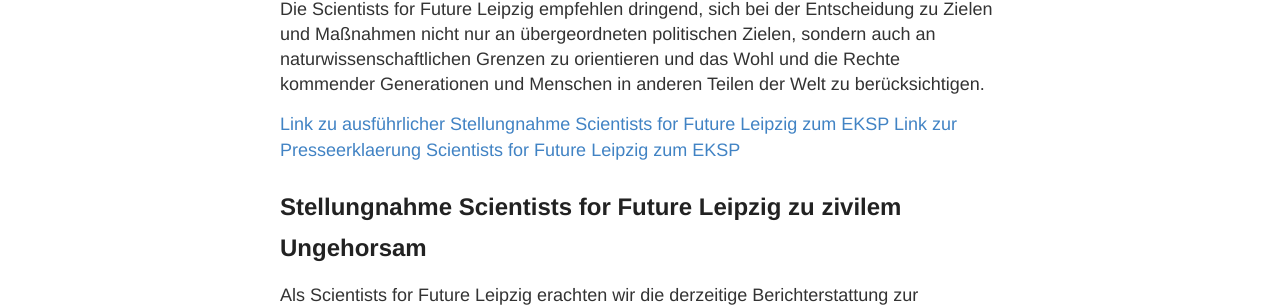
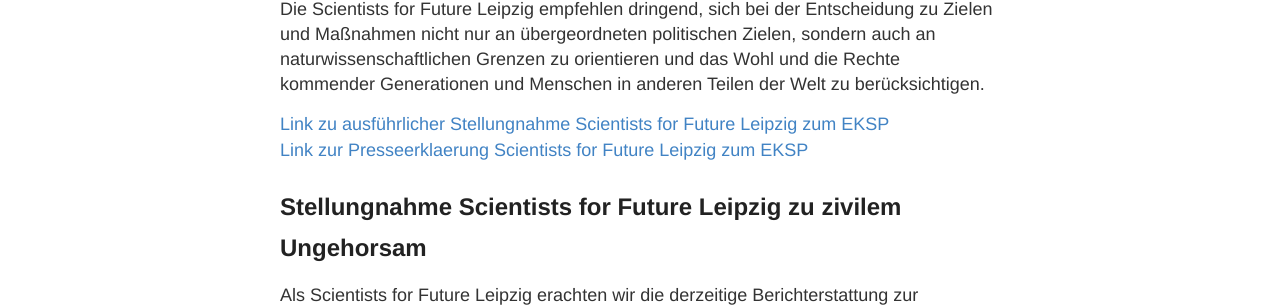
Before and after one commit to s4f-leipzig/s4f-leipzig.github.io, a Jekyll site: the page built from index.md, in a window 1280 px wide. Shown: the part 813-1120 px from the top of the page. Built offline with Jekyll 4.4.1, drawn with Linux system fonts in a browser that asks for light colours.

```diff
--- a/index.md
+++ b/index.md
@@ -11,7 +11,7 @@ In Zusammenarbeit mit dem Wissenschaftsfestival <a href="https://www.globe-festi
 
 <p>Die Scientists for Future Leipzig empfehlen dringend, sich bei der Entscheidung zu Zielen und Maßnahmen nicht nur an übergeordneten politischen Zielen, sondern auch an naturwissenschaftlichen Grenzen zu orientieren und das Wohl und die Rechte kommender Generationen und Menschen in anderen Teilen der Welt zu berücksichtigen.</p>
 
-<a href="https://s4f-leipzig.de/documents/221010_Stellungnahme_EKSP.pdf">Link zu ausführlicher Stellungnahme Scientists for Future Leipzig zum EKSP</a>
+<a href="https://s4f-leipzig.de/documents/221010_Stellungnahme_EKSP.pdf">Link zu ausführlicher Stellungnahme Scientists for Future Leipzig zum EKSP</a><br>
 <a href="https://s4f-leipzig.de/documents/221010_Presseerklaerung.pdf">Link zur Presseerklaerung Scientists for Future Leipzig zum EKSP</a>
 
 <h2>Stellungnahme Scientists for Future Leipzig zu zivilem Ungehorsam</h2>
```
